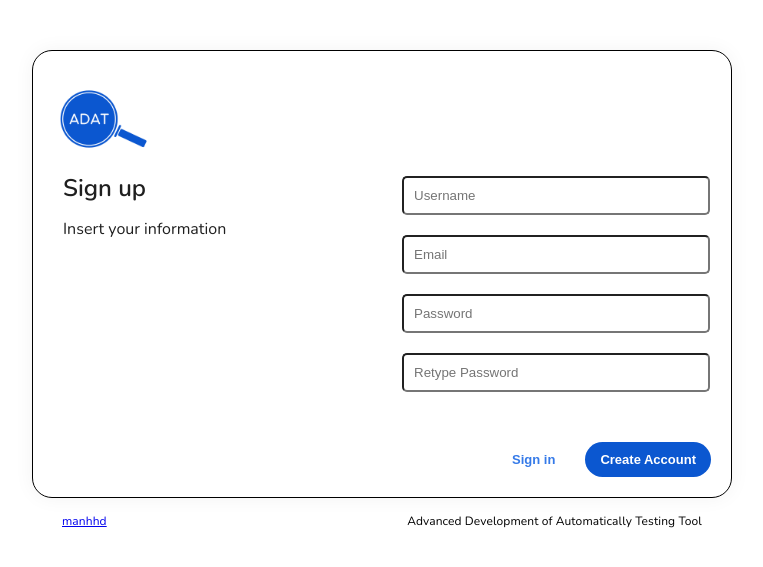
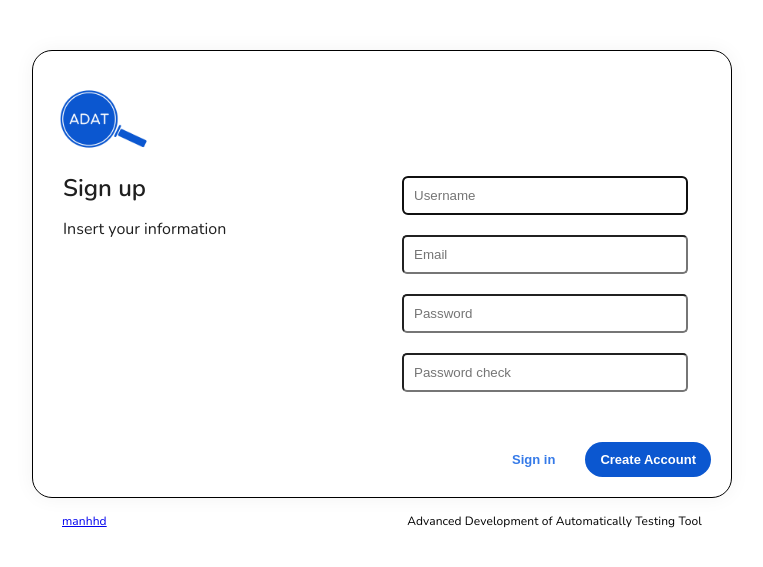
Before and after one commit to 11TnM06/ADAT, a Django app: page /accounts/register/ in a window 1280 px wide. Shown: the top 567 px of the page, without its empty margins (258-1021 px from the left). Run offline with Django 4.2, Linux system fonts and the light colour scheme.

Commit message:
fix valid register form

```diff
--- a/Users/forms.py
+++ b/Users/forms.py
@@ -49,7 +49,7 @@
     password2 = forms.CharField(
         widget=forms.PasswordInput(
             attrs={
-                "placeholder" : "Retype Password",
+                "placeholder" : "Password check",
                 "class": "form-control"
             }
         ))
--- a/templates/accounts/register.html
+++ b/templates/accounts/register.html
@@ -24,16 +24,34 @@
                     <form method="post" action="">
                         {% csrf_token %}
                         <div class="form-group">
-                            <input placeholder="Username" type="text" class="form-control" id="username" name="username" required>
+                            <div class="row">
+                                <div class="col-md-3 px-md-1">
+                                  <div class="form-group">
+                                    {{ form.username }}
                                   </div>
+                                </div>
+                              </div>
+                            <div class="row">
+                                <div class="col-md-3 px-md-1">
                                     <div class="form-group">
-                          <input placeholder="Email" type="text" class="form-control" id="email" name="email" required>
+                                    {{ form.email }}
                                     </div>
+                                </div>
+                            </div>
+                            <div class="row">
+                                <div class="col-md-3 px-md-1">
                                   <div class="form-group">
-                            <input placeholder="Password" type="password" class="form-control" id="password" name="password" required>
+                                    {{ form.password1 }}
                                   </div>
+                                </div>
+                            </div>
+                            <div class="row">
+                                <div class="col-md-3 px-md-1">
                                     <div class="form-group">
-                          <input placeholder="Retype Password" type="password" class="form-control" id="retype_password" name="retype_password" required>
+                                    {{ form.password2 }}
+                                    </div>
+                                </div>
+                            </div>
                         </div>
                         <div class="form-button-login">
                             <button type="submit" class="btn btn-primary">Create Account</button>
```
Also changed, not shown: Users/test.txt (added, +9 -0 lines), db.sqlite3. Lines whose indentation alone changed are shown as unchanged.
